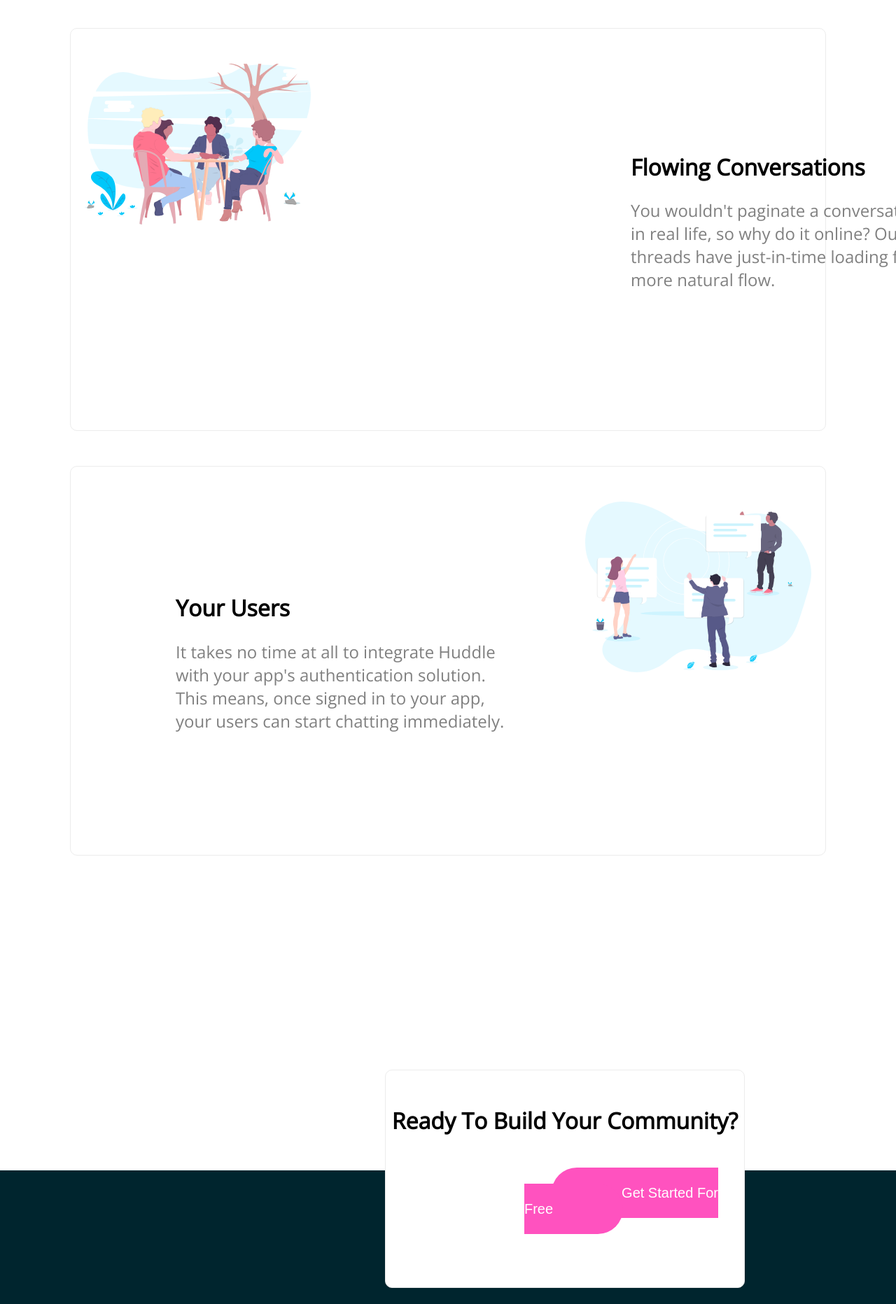
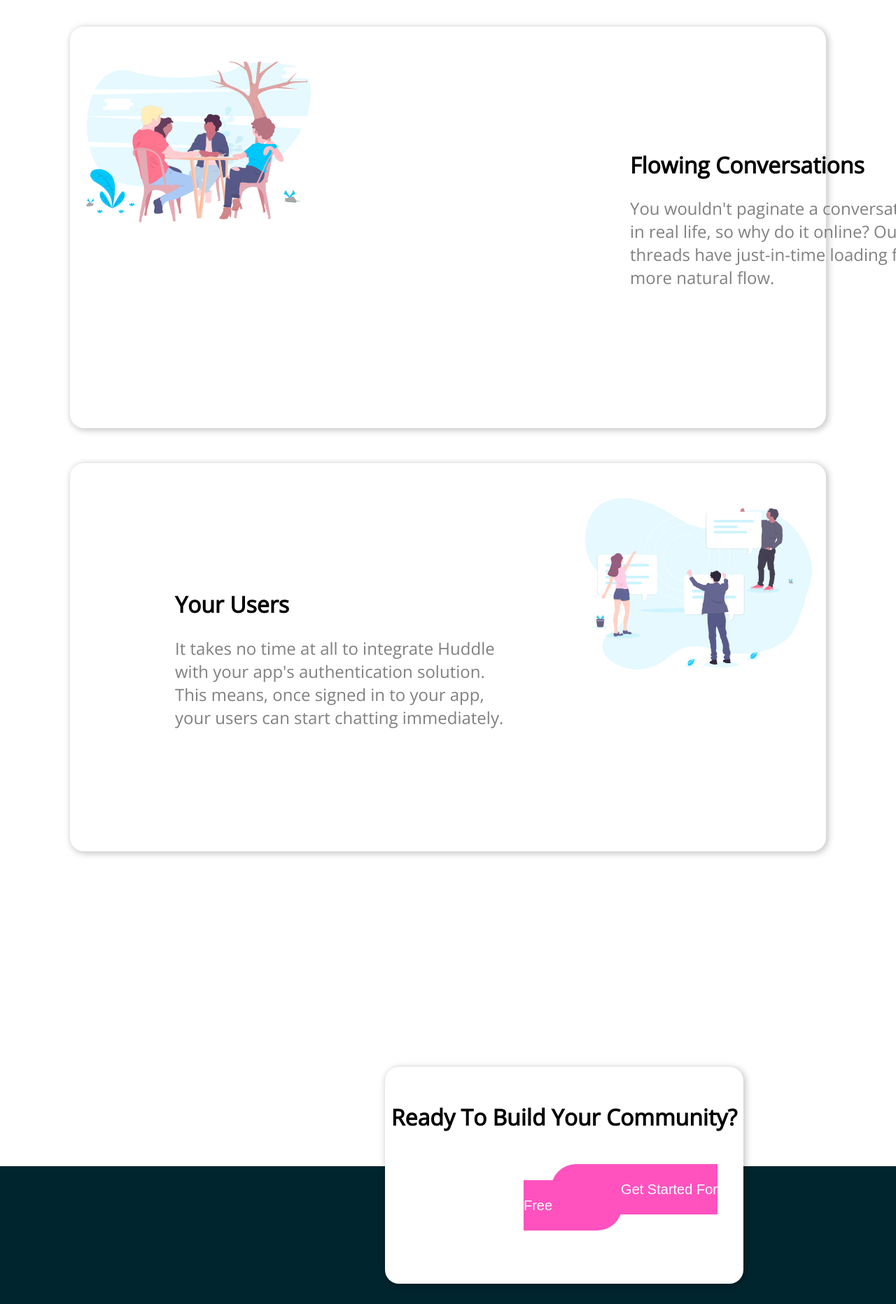
Before and after one commit to Jimmy-jolling/Huddle, a plain HTML site: page index.html in a window 1280 px wide. Shown: the part 1721-3585 px from the top of the page at 70% size. Drawn offline with nearby package versions, Linux system fonts and the light colour scheme.

Commit message:
added box shadows.

```diff
--- a/css/styles.css
+++ b/css/styles.css
@@ -101,24 +101,24 @@ body {
 
 .first {
   margin: 200px 100px 50px;
-  border: solid #ececec 1px;
-  border-radius: 10px;
+  box-shadow: 2px 2px 9px 2px rgba(0, 0, 0, 0.205);
+  border-radius: 20px;
   padding-top: 50px;
   padding-bottom: 125px;
 }
 
 .second {
   margin: 0 100px 50px;
-  border: solid #ececec 1px;
-  border-radius: 10px;
+  box-shadow: 2px 2px 9px 2px rgba(0, 0, 0, 0.205);
+  border-radius: 20px;
   padding-top: 50px;
   padding-bottom: 125px;
 }
 
 .third {
   margin: 0 100px;
-  border: solid #ececec 1px;
-  border-radius: 10px;
+  box-shadow: 2px 2px 9px 2px rgba(0, 0, 0, 0.205);
+  border-radius: 20px;
   padding-top: 50px;
   padding-bottom: 125px;
 }
@@ -258,8 +258,8 @@ body {
   position: absolute;
   bottom: 575px;
   left: 550px;
-  border: solid #ececec 1px;
-  border-radius: 10px;
+  box-shadow: 2px 2px 9px 2px rgba(0, 0, 0, 0.205);
+  border-radius: 20px;
   background-color: white;
   width: 40%;
 }
```
